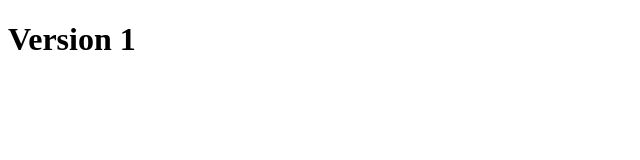
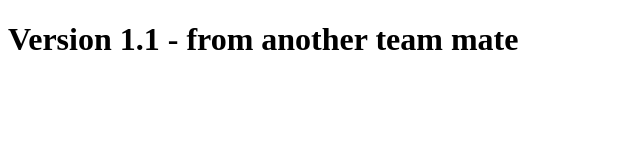
Before and after one commit to alphamod/sample-git, a plain HTML site: page index.html in a window 1280 px wide. Shown: the whole page, without its empty margins (0-640 px from the left). Drawn offline with Linux system fonts and the light colour scheme.

Commit message:
updated h1 in html file

```diff
--- a/index.html
+++ b/index.html
@@ -7,6 +7,6 @@
     <title>Version 1</title>
 </head>
 <body>
-    <h1>Version 1</h1>
+    <h1>Version 1.1 - from another team mate</h1>
 </body>
 </html>
```
